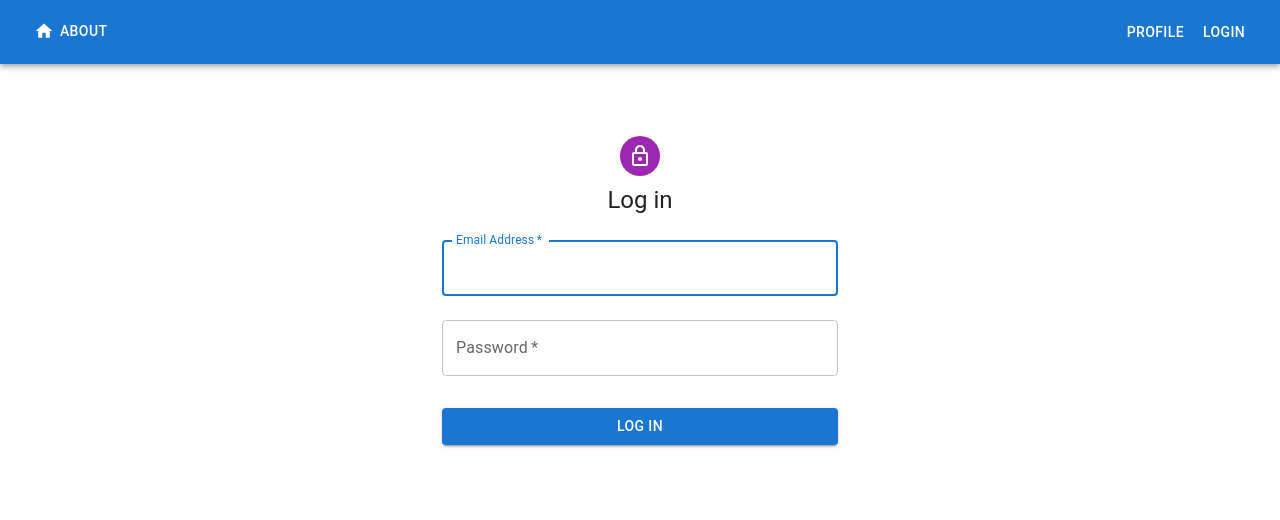
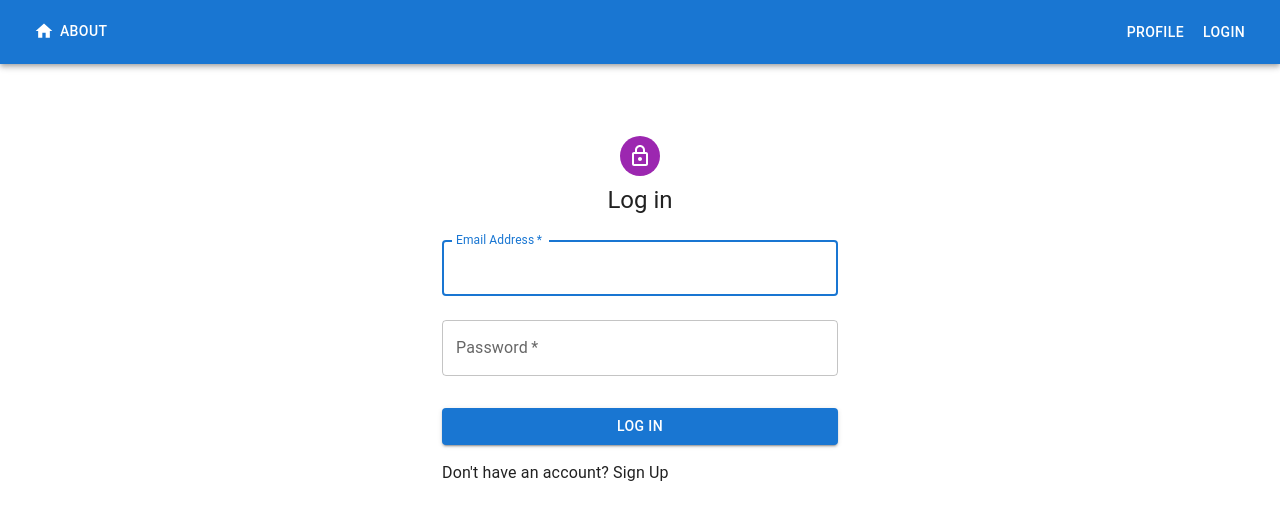
Before and after one commit to Bernardasko/recipe_website, a React (Vite) app in the folder front/: page /login in a window 1280 px wide. Shown: the top 520 px of the page. Built offline with nearby package versions, Linux system fonts and the light colour scheme.

Commit message:
added login

```diff
--- a/front/src/components/Login.jsx
+++ b/front/src/components/Login.jsx
@@ -10,7 +10,7 @@ import Container from '@mui/material/Container';
 import { createTheme, ThemeProvider } from '@mui/material/styles';
 import { useForm } from 'react-hook-form';
 import { useState, useContext } from 'react';
-import { useNavigate } from 'react-router-dom';
+import { NavLink, useNavigate } from 'react-router-dom';
 
 import axios from 'axios';
 import { AppContext } from '../context/AppContext';
@@ -120,9 +120,9 @@ function Login() {
               </Button>
               <Grid container>
                 <Grid item>
-                  {/* <Link href="#" to = "/register" variant="body2">
+                  <NavLink href="#" to = "/signup" variant="body2">
                   {"Don't have an account? Sign Up"}
-                </Link> */}
+                </NavLink>
                 </Grid>
               </Grid>
             </Box>
--- a/front/src/components/Signup.jsx
+++ b/front/src/components/Signup.jsx
@@ -16,7 +16,7 @@ import axios from 'axios';
 import { AppContext } from '../context/AppContext';
 
 export default function Signup() {
-  // const navigate = useNavigate();
+  const navigate = useNavigate();
   const { setToken } = useContext(AppContext);
 
   const signup_url =
```
